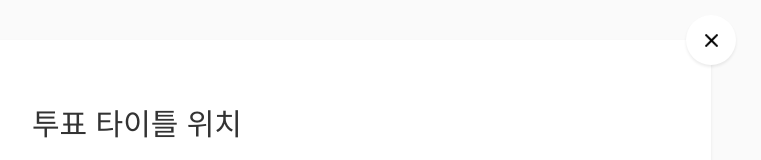
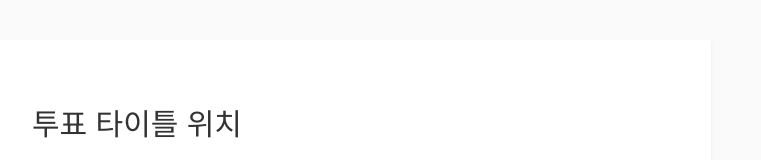
Before and after one commit to wArrnp/zennvote-front, a React (Create React App) app: page / in a window 1280 px wide. Shown: the top 160 px of the page, without its empty margins (399-1160 px from the left). Built offline with nearby package versions, Linux system fonts and the light colour scheme.

Commit message:
[REMOVE] <cancel button> good

```diff
--- a/src/controller/CancelVote.ts
+++ /dev/null
@@ -1,14 +0,0 @@
-import React, { useCallback } from 'react';
-import { useDispatch } from 'react-redux';
-import PageData from '../entities/PageData';
-import { setVoteInit } from '../modules/vote';
-
-export default function CancelVote(setPageData: (pageData: number) => void): (event: React.MouseEvent) => any  {
-  const dispatch = useDispatch();
-  const useCancelVote = useCallback((event: React.MouseEvent) => {
-    setPageData(PageData.LANDING);
-    dispatch(setVoteInit())
-  }, [setPageData, dispatch])
-
-  return useCancelVote
-}
--- a/src/presentation/App/Styles.ts
+++ b/src/presentation/App/Styles.ts
@@ -20,29 +20,3 @@ export const ContentInnerWrapper = styled.div`
   box-shadow: 0px 2px 3px 0 rgba(0,0,0,0.08);
   padding-bottom: 30px;
 `
-
-export const CancelButton = styled.button`
-  display: inline-flex;
-  justify-content: center;
-  align-items: center;
-  width: 50px;
-  height: 50px;
-  position: absolute;
-  top: 0;
-  right: 0;
-  background-color: white;
-  transform: translate(50%, -50%);
-  border-radius: 50%;
-  border: none;
-  box-shadow: 0px 2px 3px 0 rgba(0,0,0,0.08);
-  cursor: pointer;
-
-  &:focus {
-    outline: none;
-  }
-`
-
-export const CancelImg = styled.img`
-  width: 13px;
-  height: 13px;
-`
--- a/src/presentation/App/index.tsx
+++ b/src/presentation/App/index.tsx
@@ -2,23 +2,17 @@ import React, { useState } from 'react';
 import PageData from '../../entities/PageData'
 import Footer from '../Footer';
 import RenderByPageData from '../../controller/RenderByPageData';
-import CancelVote from "../../controller/CancelVote";
-import CloseImg from '../../assets/image/close.png';
 import { Header } from '../';
 
 import * as S from './Styles';
 
 const App = () => {
   const [ pageData, setPageData ] = useState(PageData.LANDING);
-  const onClickCancelButton = CancelVote(setPageData)
 
   return (
     <S.AppWrapper>
       <S.ContentWrapper>
         <S.ContentInnerWrapper>
-          <S.CancelButton onClick={onClickCancelButton}>
-            <S.CancelImg src={CloseImg} alt="close"/>
-          </S.CancelButton>
           { pageData !== PageData.LANDING && <Header pageData={pageData}/>}
           { RenderByPageData(pageData, setPageData) }
         </S.ContentInnerWrapper>
```
Also changed, not shown: src/assets/image/close.png (deleted).
